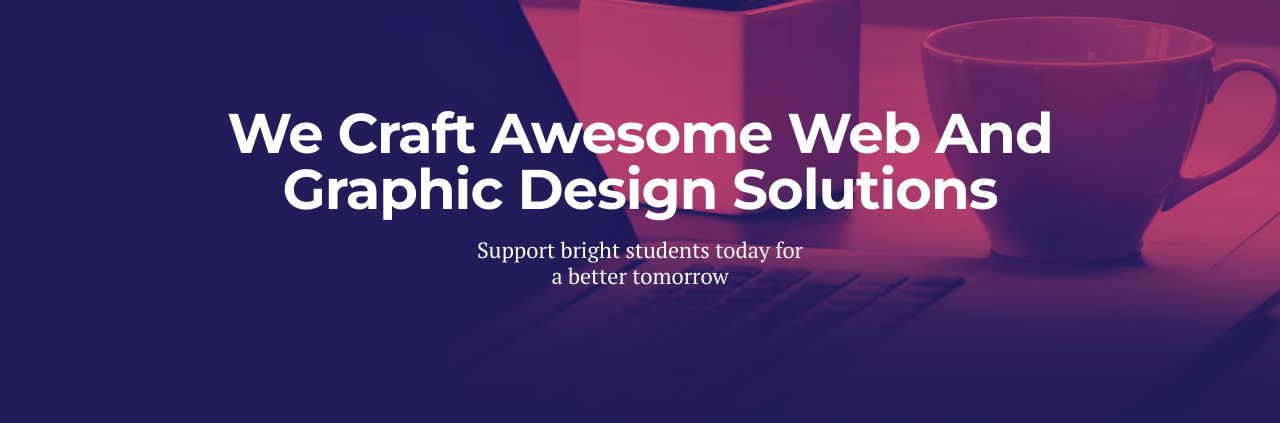
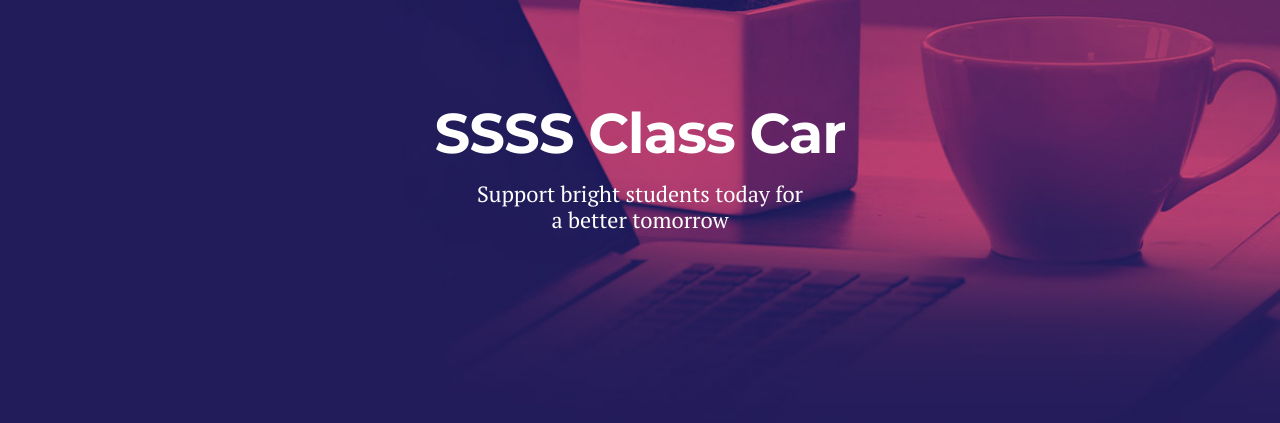
Before and after one commit to silentchallenger/cpnt201-a2-boxus, a plain HTML site: page index.html in a window 1280 px wide. Shown: the part 377-800 px from the top of the page. Drawn offline with Linux system fonts and the light colour scheme.

Commit message:
changed title

```diff
--- a/index.html
+++ b/index.html
@@ -59,7 +59,7 @@
             <div class="block content-1170 center-relative center-text">
                 <img class="top-logo" src="demo-images/logo.png" alt="Boxus" />
                 <br>
-                <h1 class="big-title">We Craft Awesome Web And <span>Graphic Design Solutions</span></h1>
+                <h1 class="big-title">SSSS Class Car</h1>
                 <p class="title-desc">Support bright students today for a better tomorrow</p>
             </div>
         </div>
```
